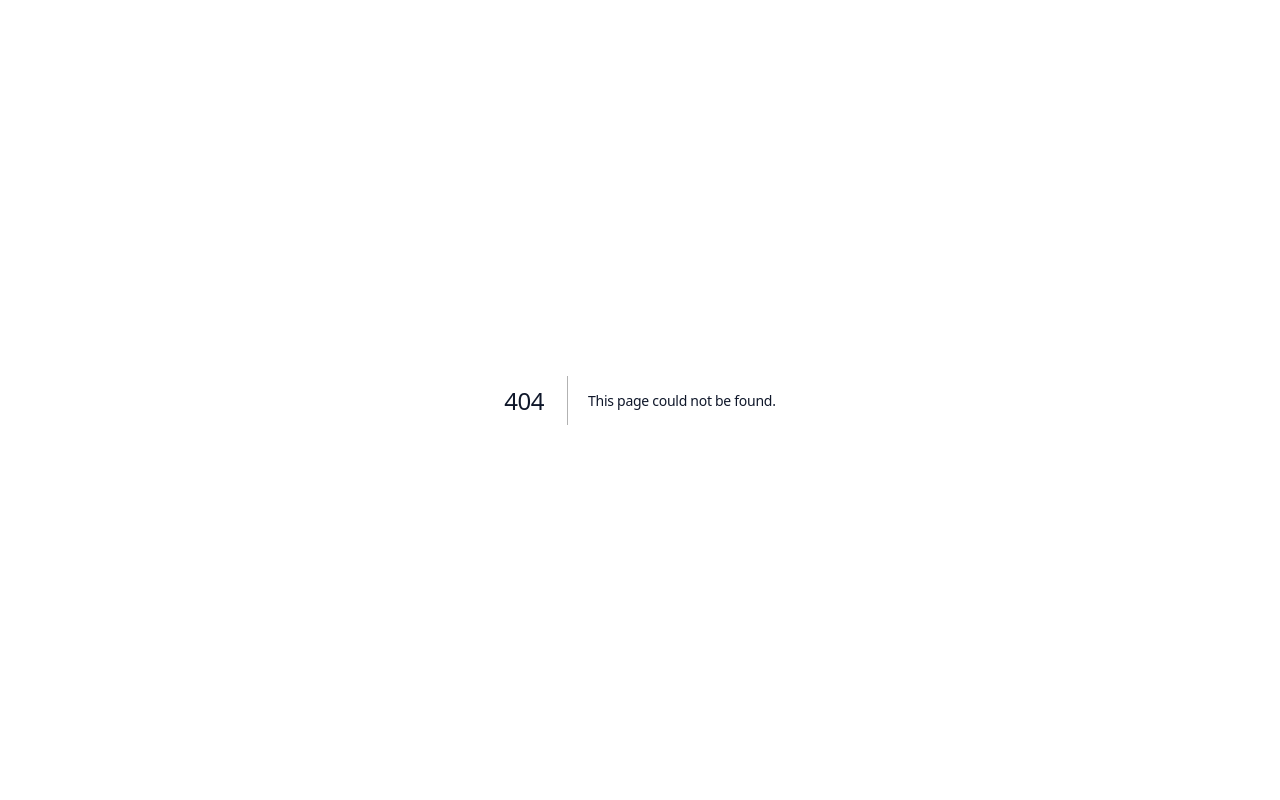
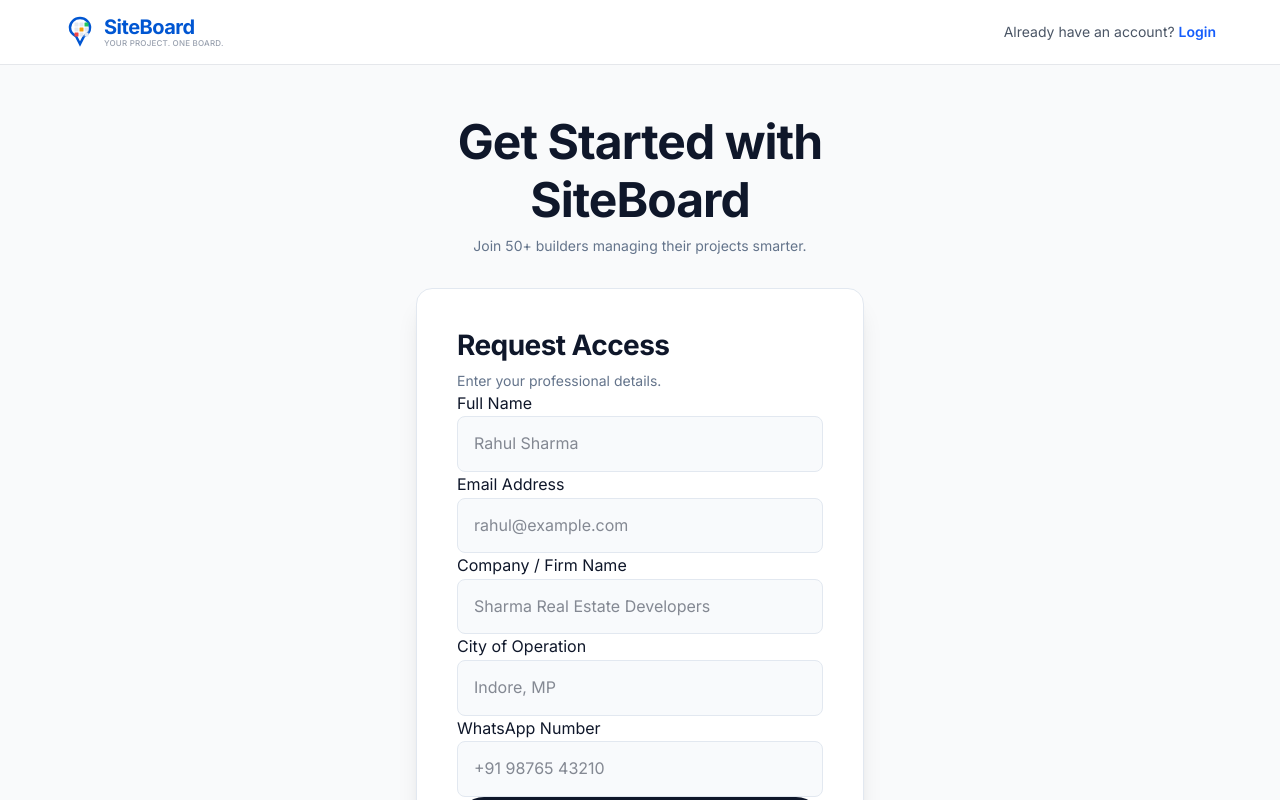
Before and after one commit to umeshkumar097/sitboardnew, a Next.js app: page /signup in a window 1280 px wide. Before the commit this address had no page. Shown: the top 800 px of the page. Built offline with nearby package versions, Linux system fonts and the light colour scheme.

Commit message:
Add signup page and fix form

```diff
--- /dev/null
+++ b/src/app/signup/page.tsx
@@ -0,0 +1,47 @@
+import SignupForm from '@/components/SignupForm';
+import BrandLogo from '@/components/BrandLogo';
+import Link from 'next/link';
+
+export const metadata = {
+    title: 'Sign Up | SiteBoard',
+    description: 'Request access to SiteBoard - The #1 Plot Inventory Management System.',
+};
+
+export default function SignupPage() {
+    return (
+        <main className="min-h-screen bg-gray-50 flex flex-col">
+            <nav className="bg-white border-b border-gray-200 py-4">
+                <div className="container mx-auto px-4 flex justify-between items-center">
+                    <Link href="/">
+                        <BrandLogo />
+                    </Link>
+                    <div className="text-sm text-gray-600">
+                        Already have an account?{' '}
+                        <Link href="/login" className="text-blue-600 font-semibold hover:underline">
+                            Login
+                        </Link>
+                    </div>
+                </div>
+            </nav>
+
+            <div className="flex-grow flex items-center justify-center py-12 px-4 sm:px-6 lg:px-8">
+                <div className="w-full max-w-md space-y-8">
+                    <div className="text-center">
+                        <h2 className="mt-6 text-3xl font-bold tracking-tight text-gray-900">
+                            Get Started with SiteBoard
+                        </h2>
+                        <p className="mt-2 text-sm text-gray-600">
+                            Join 50+ builders managing their projects smarter.
+                        </p>
+                    </div>
+
+                    <SignupForm />
+
+                    <p className="text-center text-xs text-gray-500 mt-4">
+                        By requesting access, you agree to our Terms of Service and Privacy Policy.
+                    </p>
+                </div>
+            </div>
+        </main>
+    );
+}
--- a/src/components/SignupForm.tsx
+++ b/src/components/SignupForm.tsx
@@ -22,10 +22,17 @@ export default function SignupForm() {
         setStatus('loading');
 
         try {
-            const res = await fetch('/api/leads', {
+            const res = await fetch('/api/contact', {
                 method: 'POST',
                 headers: { 'Content-Type': 'application/json' },
-                body: JSON.stringify(formData),
+                body: JSON.stringify({
+                    name: formData.name,
+                    email: formData.email,
+                    phone: formData.whatsapp,
+                    company_name: formData.company_name,
+                    message: `City: ${formData.city}`,
+                    plan_interest: 'Pre-Layout Signup'
+                }),
             });
 
             const data = await res.json();
```
